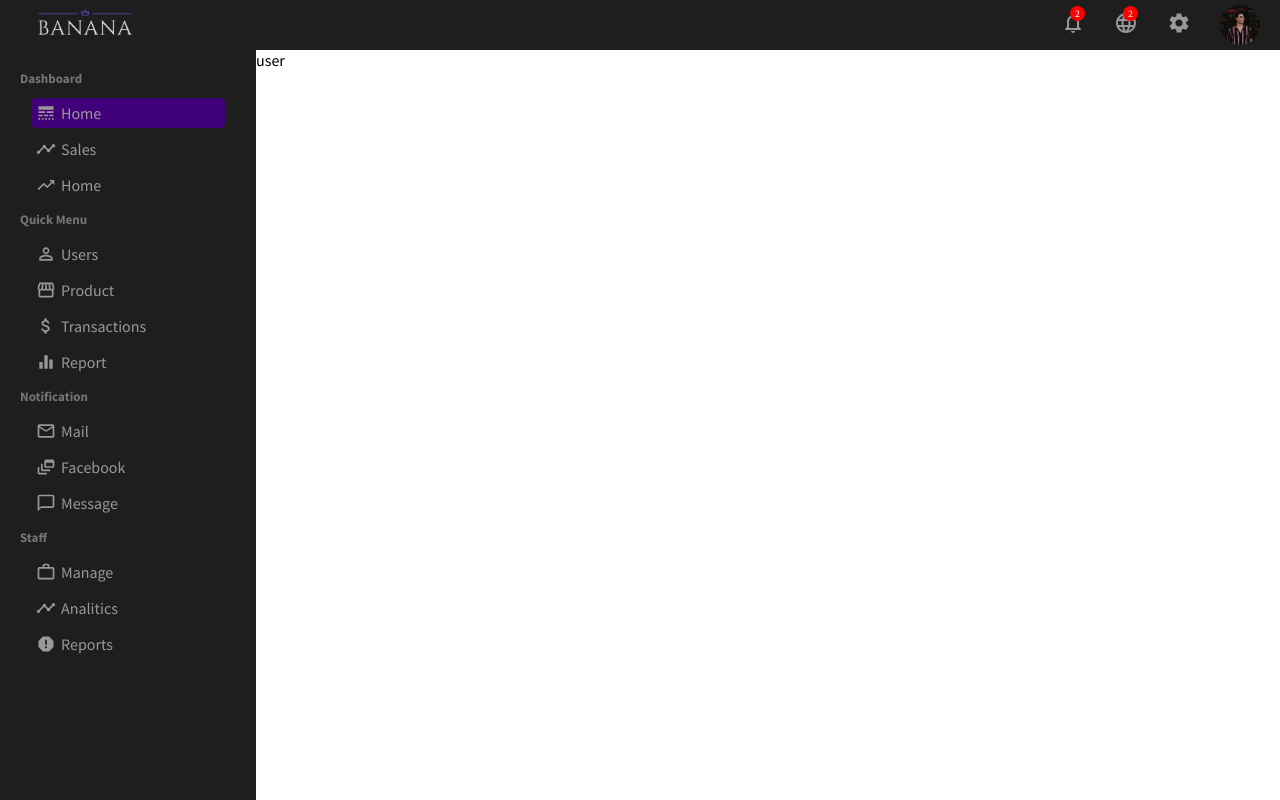
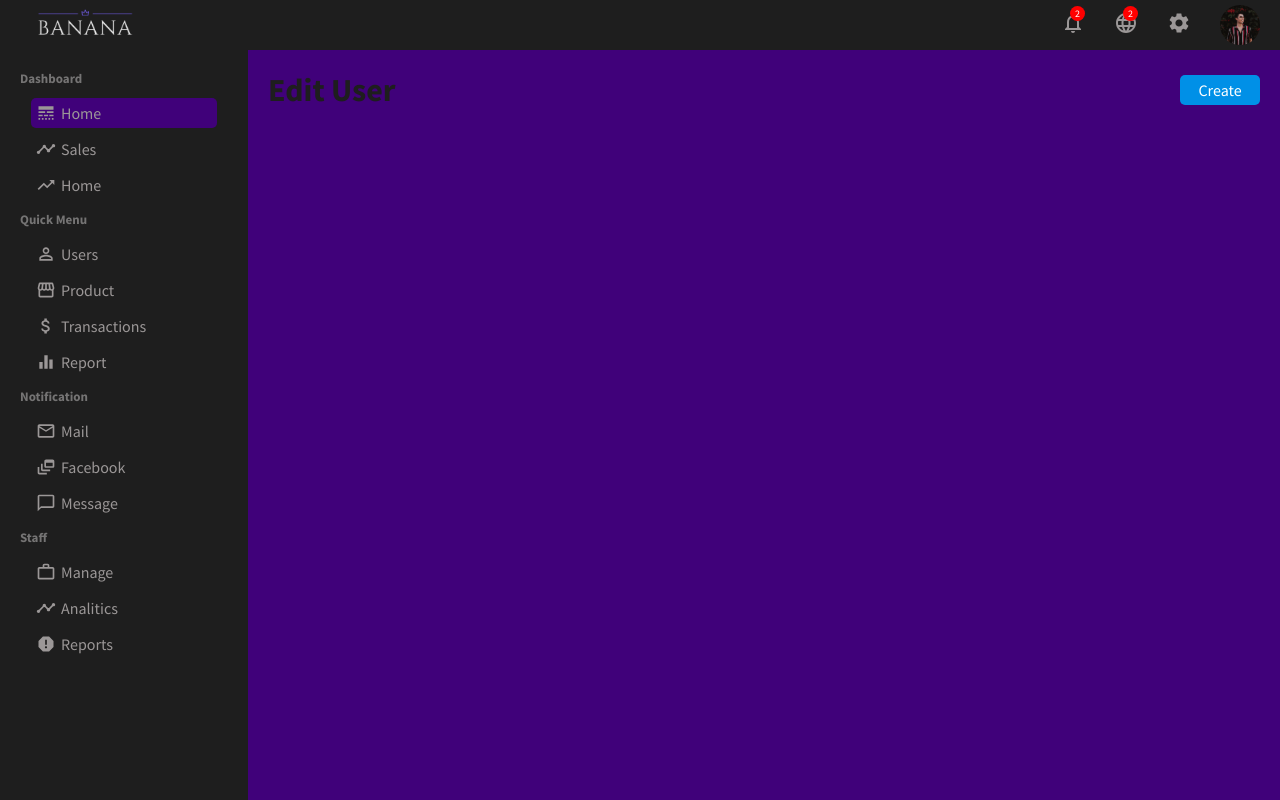
Before and after one commit to malekaridhi/ecommerceMern, a React (Create React App) app in the folder admin/: page /users/1 in a window 1280 px wide. Built offline with nearby package versions, Linux system fonts and the light colour scheme.

Commit message:
userlist route

```diff
--- a/admin/src/pages/user/User.jsx
+++ b/admin/src/pages/user/User.jsx
@@ -3,7 +3,10 @@ import "./user.css"
 const User = () => {
     return (
         <div className='user'>
-            user
+            <div className="userTitleContainer">
+                <h1 className='userTitle'>Edit User</h1>
+                <button className="userAddButton">Create</button>
+            </div>
         </div>
      );
 }
--- a/admin/src/pages/user/user.css
+++ b/admin/src/pages/user/user.css
@@ -1,3 +1,24 @@
 .user{
     flex: 4;
+    padding: 20px;
+    background-color:  rgb(64, 1, 122);
 }
+.userTitleContainer{
+    display: flex;
+    align-items: center;
+    justify-content: space-between;
+}
+
+.userAddButton{
+    width: 80px;
+    border: none;
+    padding: 5px;
+    background-color: #0090e7;
+    border-radius: 5px;
+    cursor: pointer;
+    font-size: 16px;
+    color: white;
+}
+.userTitle{
+    color: #1e1e1e;
+}
```
